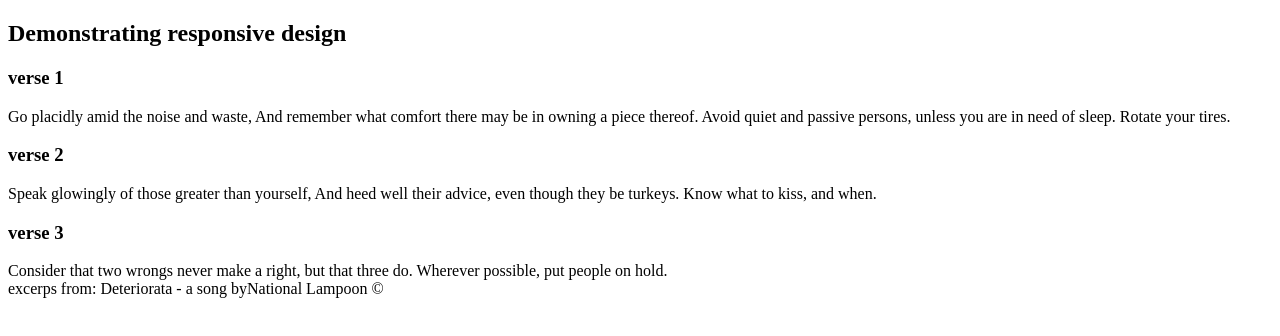
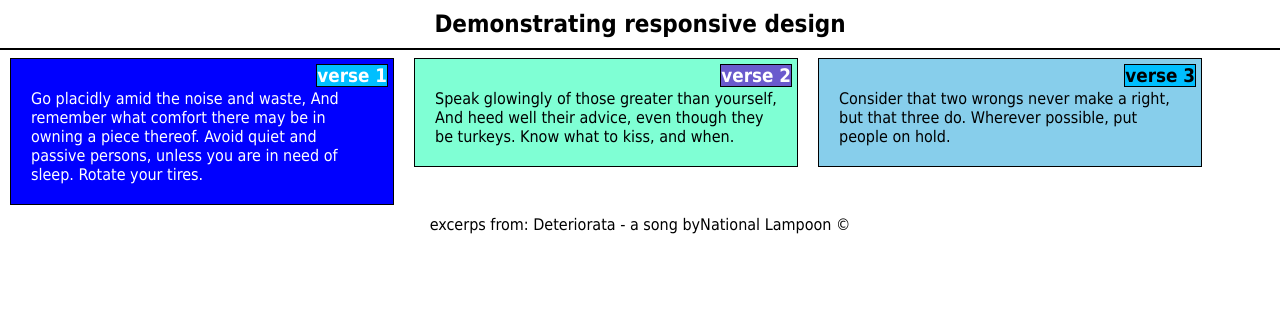
Before and after one commit to gfwhite/module-2-solution, a plain HTML site: page index.html in a window 1280 px wide. Drawn offline with Linux system fonts and the light colour scheme.

Commit message:
Update index.html

```diff
--- a/index.html
+++ b/index.html
@@ -4,6 +4,7 @@
     <meta charset="utf-8">
     <meta http-equiv="X-UA-Compatible" content="IE=edge">
     <meta name="viewport" content="width=device-width, initial-scale=1">
+    <link rel="stylesheet" href="css/myfirst.css">
     <title>I know what I'm doing with CSS</title>
       </head>
 <body>
```
